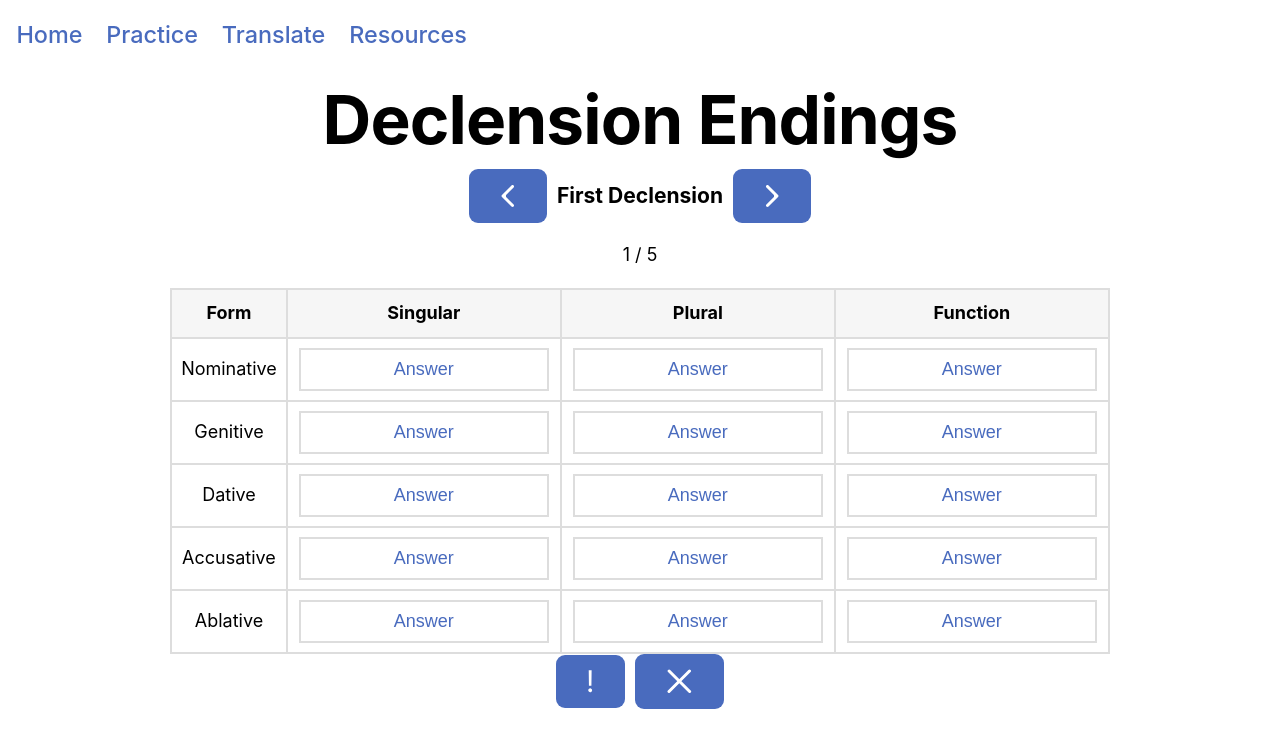
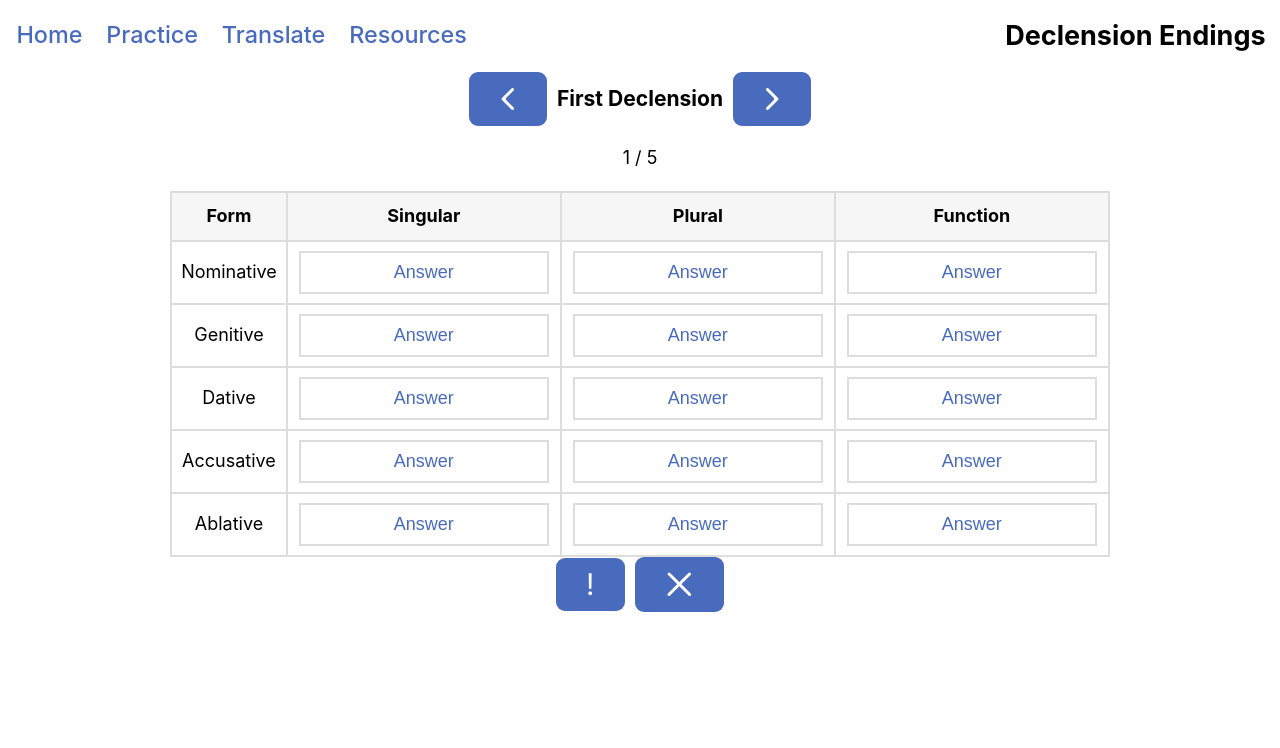
Before and after one commit to cqb13/Learning-Latin, a Next.js app: page /practice/declension-endings in a window 1280 px wide. Shown: the top 748 px of the page. Built offline with nearby package versions, Linux system fonts and the light colour scheme.

Commit message:
📄 Added page labels

```diff
--- a/components/layout/layout.tsx
+++ b/components/layout/layout.tsx
@@ -2,31 +2,40 @@ import styles from "./layout.module.css";
 import NavBar from "../nav/nav";
 import Head from "next/head";
 
-const Layout = ({ children, title }: { children: React.ReactNode, title?: string }) => {
-  if (!title) {
+const Layout = ({
+  children,
+  title,
+  label
+}: {
+  children: React.ReactNode;
+  title?: string;
+  label?: string;
+}) => {
+  if (!title && !label) {
     title = "Learning Latin";
   } else {
-    title = `Latin | ${title}`;
+    title = `Latin | ${title ? title : label}`;
   }
 
-  //TODO: give each page the ability to pass a name into the nav bar that will be shown on the right side of nav, used for practice
   return (
     <div className={styles.container}>
       <Head>
-        <title>{title}</title>
-        <link rel='icon' href='/favicon.svg' />
+        <title>
+          {title}
+        </title>
+        <link rel="icon" href="/favicon.svg" />
         <meta
-          name='description'
-          content='Learn how to build a personal website using Next.js'
+          name="description"
+          content="Learn how to build a personal website using Next.js"
         />
-        <meta
-          property='og:image'
-        />
-        <meta name='og:title' content={title} />
+        <meta property="og:image" />
+        <meta name="og:title" content={title} />
       </Head>
-      <NavBar />
-      <header className={styles.header}></header>
-      <main>{children}</main>
+      <NavBar title={label} />
+      <header className={styles.header} />
+      <main>
+        {children}
+      </main>
     </div>
   );
 };
--- a/components/nav/nav.module.css
+++ b/components/nav/nav.module.css
@@ -29,3 +29,14 @@
   border: 2px solid rgb(68, 68, 68, 0.1);
   border-radius: 0.5rem;
 }
+
+.pageTitleContainer {
+  display: flex;
+  justify-content: right;
+  align-items: center;
+  width: 100%;
+}
+
+.pageTitle {
+  padding: 0.3rem;
+}
--- a/components/nav/nav.tsx
+++ b/components/nav/nav.tsx
@@ -3,7 +3,7 @@ import { useRouter } from "next/router";
 import useScroll from "../../lib/hooks/useScroll";
 import styles from "./nav.module.css";
 
-const NavBar = () => {
+const NavBar = ({title}: {title?: string}) => {
   const routes = [
     ["Home", "/"],
     ["Practice", "/practice"],
@@ -14,15 +14,24 @@ const NavBar = () => {
   const router = useRouter();
 
   return (
-    <nav className={`${styles.nav} ${useScroll("scrollOffSet", 10) ? styles.scrolled : ""}`}>
-      {routes.map(([name, path]) => (
+    <nav
+      className={`${styles.nav} ${useScroll("scrollOffSet", 10)
+        ? styles.scrolled
+        : ""}`}
+    >
+      {routes.map(([name, path]) =>
         <Link
           href={path}
-          className={`${router.pathname === path ? styles.active : ""} ${styles.link}`}
+          className={`${router.pathname === path
+            ? styles.active
+            : ""} ${styles.link}`}
         >
           {name}
         </Link>
-      ))}
+      )}
+      <div className={styles.pageTitleContainer}>
+        <h2 className={styles.pageTitle}>{title}</h2>
+      </div>
     </nav>
   );
 };
--- a/pages/practice/[id].tsx
+++ b/pages/practice/[id].tsx
@@ -148,14 +148,8 @@ const PracticeChart = ({ data }: { data: ChartData }) => {
 
   //prettier-ignore
   return (
-    <Layout title={data.name}>
+    <Layout label={data.name}>
       <section className={utilStyles.container}>
-        <div className={utilStyles.heading2Xl}>
-          <h1>
-            {data.name}
-          </h1>
-        </div>
-
         <section className={utilStyles.container}>
           <div className={styles.chartTitleContainer}>
             {data.chartCount > 1? <Button onClick={handleSwitchChart} id="<">
```
Also changed, not shown: pages/translate.tsx (+6 -2 lines).
